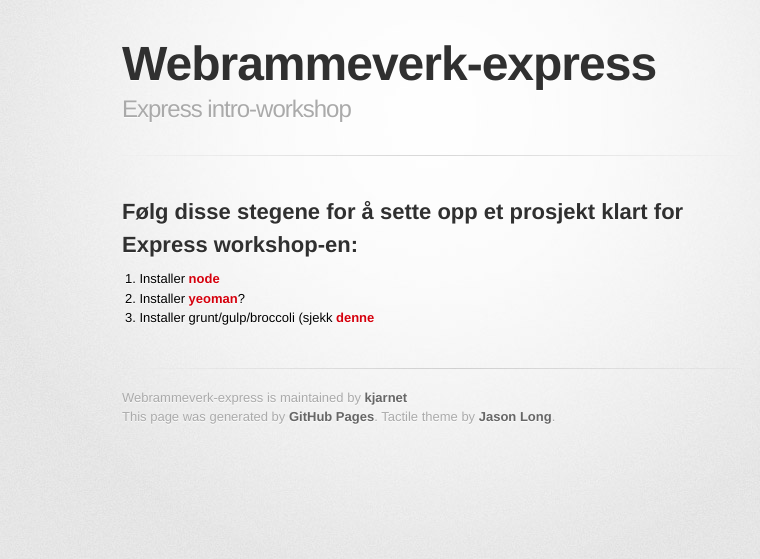
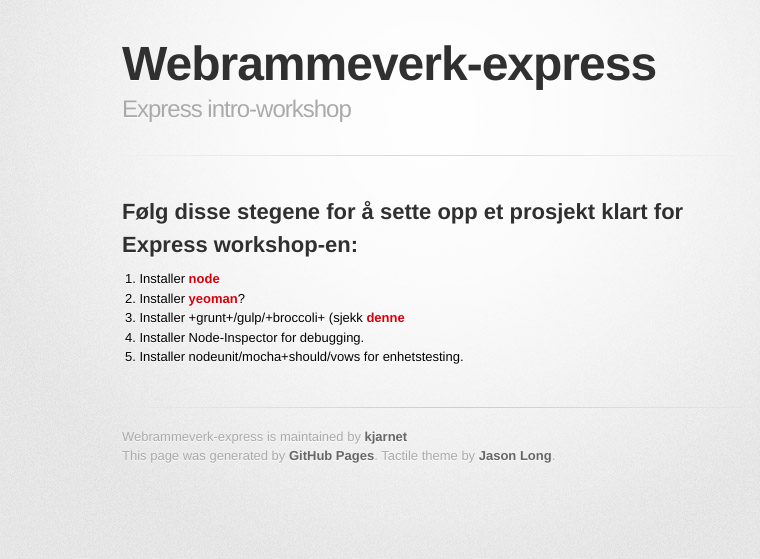
Before and after one commit to kjarnet/webrammeverk-express, a Jekyll site: the page built from index.md, in a window 1280 px wide. Shown: the top 559 px of the page, without its empty margins (208-968 px from the left). Built offline with Jekyll 4.4.1, drawn with Linux system fonts in a browser that asks for light colours; some web fonts are replaced.

Commit message:
A few more things to install.

```diff
--- a/index.md
+++ b/index.md
@@ -6,4 +6,6 @@
 
 1. Installer [node](http://nodejs.org)
 2. Installer [yeoman](http://yeoman.io)?
-2. Installer grunt/gulp/broccoli (sjekk [denne](http://jbavari.github.io/JavascriptBuildSystemShowdown/)
+3. Installer +grunt+/gulp/+broccoli+ (sjekk [denne](http://jbavari.github.io/JavascriptBuildSystemShowdown/)
+4. Installer Node-Inspector for debugging.
+5. Installer nodeunit/mocha+should/vows for enhetstesting.
```
